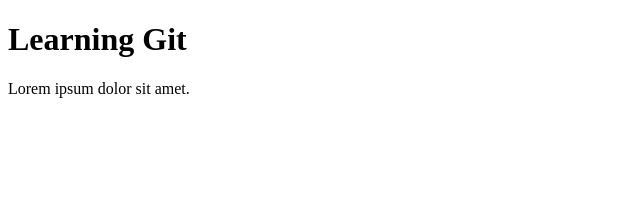
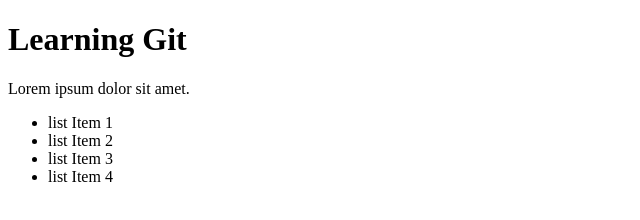
Before and after one commit to Zi-Had/learning-git, a plain HTML site: page index.html in a window 1280 px wide. Shown: the whole page, without its empty margins (0-640 px from the left). Drawn offline with Linux system fonts and the light colour scheme.

Commit message:
add list Items

```diff
--- a/index.html
+++ b/index.html
@@ -8,5 +8,15 @@
 <body>
     <h1>Learning Git</h1>
     <p>Lorem ipsum dolor sit amet.</p>
+
+    <nav>
+        <ul>
+            <li>list Item 1</li>
+            <li>list Item 2</li>
+            <li>list Item 3</li>
+            <li>list Item 4</li>
+
+        </ul>
+    </nav>
 </body>
 </html>
```
